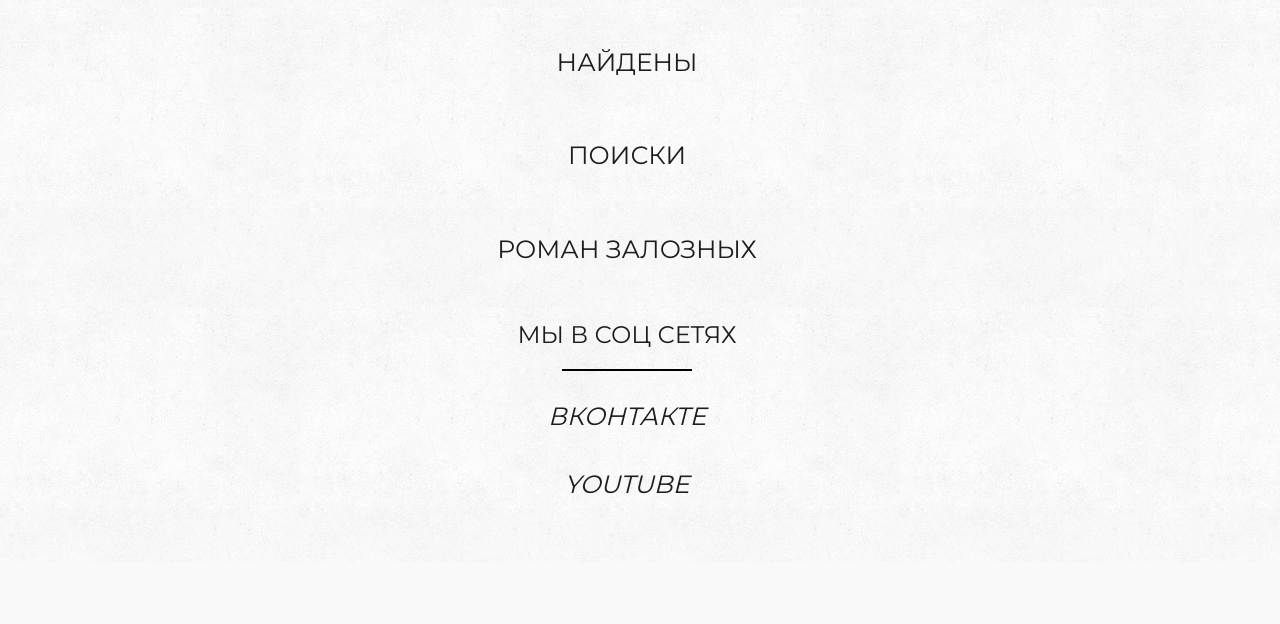
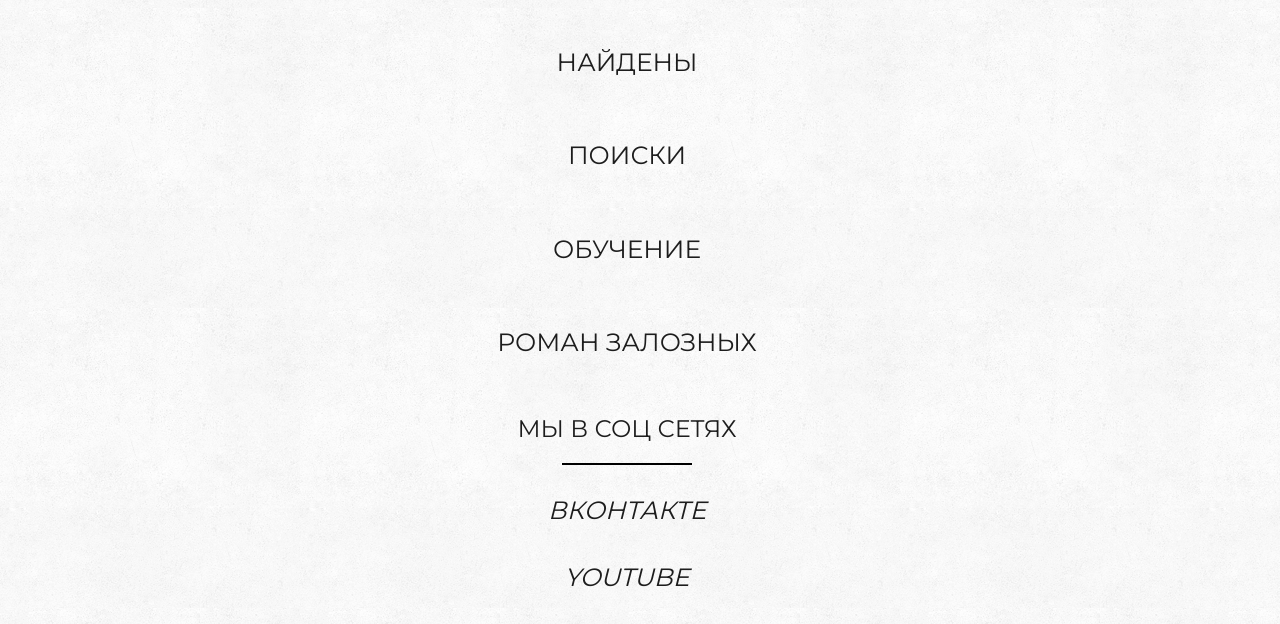
Before and after one commit to Azreil-OFD/semen, a PHP site: page / in a window 1280 px wide. Shown: the part 892-1516 px from the top of the page. Before the commit the page ends 1423 px from the top, so only its background shows below. Run offline with PHP 8.4, Linux system fonts and the light colour scheme; data that the repository does not hold is empty.

Commit message:
Add files via upload

```diff
--- a/index.php
+++ b/index.php
@@ -67,6 +67,9 @@
                                 <a href="#3" class="header_link">ПОИСКИ</a>
                             </li>
                             <li>
+                                <a href="#" class="header_link">ОБУЧЕНИЕ</a>
+                            </li>
+                            <li>
                                 <a href="#3" class="header_link">РОМАН ЗАЛОЗНЫХ</a>
                             </li>
                             <li>
@@ -101,6 +104,10 @@
                                 <hr class="line set third">
                             </li>
                             <li class="link-c">
+                                <a href="#3" class="link third">ОБУЧЕНИЕ</a>
+                                <hr class="line set second">
+                            </li>
+                            <li class="link-c">
                                 <a href="#3" class="link fourth">РОМАН ЗАЛОЗНЫХ</a>
                                 <hr class="line set fourth">
                             </li>
--- a/memo.php
+++ b/memo.php
@@ -41,7 +41,7 @@
                 <label for="pesontedan-three">Когда вы уезжаете с поиска</label>
                 <div class="pesontedan-content">
                     <p>1) Проверьте, все ли оборудование вы вернули. <br>
-                    2) Сообщите регистратору, что покидаете поиск. <br>
+                    2) Сообщите Координатору, что покидаете поиск. <br>
                     3) Если вы за рулем и не спали всю ночь, настоятельно рекомендуем поспать не менее двух часов перед дорогой. <br>
                     4) Обязательно отпишитесь или отзвонитесь инфоргу о том, что прибыли домой после поиска. Только в этот момент ваше участие в поиске заканчивается.</p>
                 </div>
```
